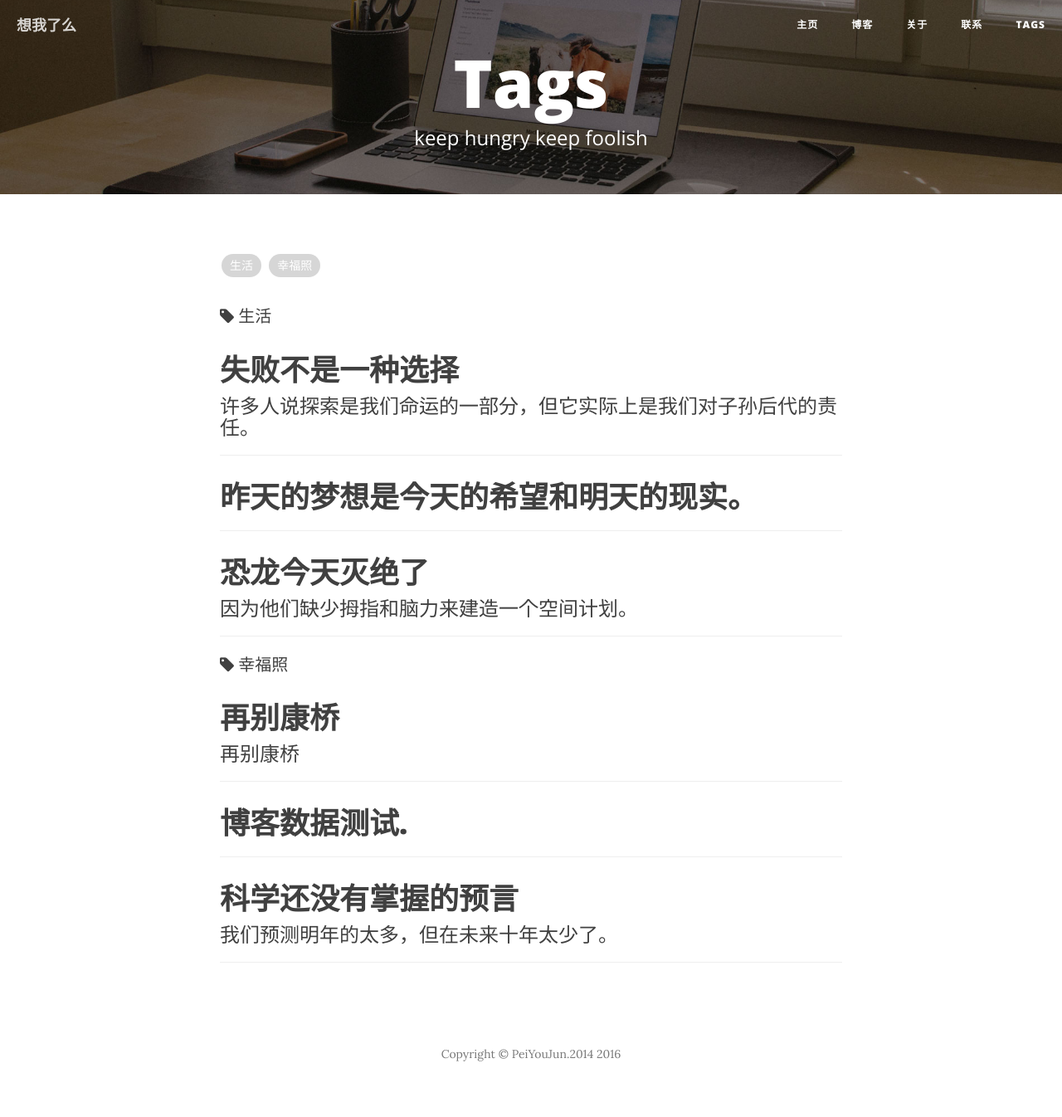
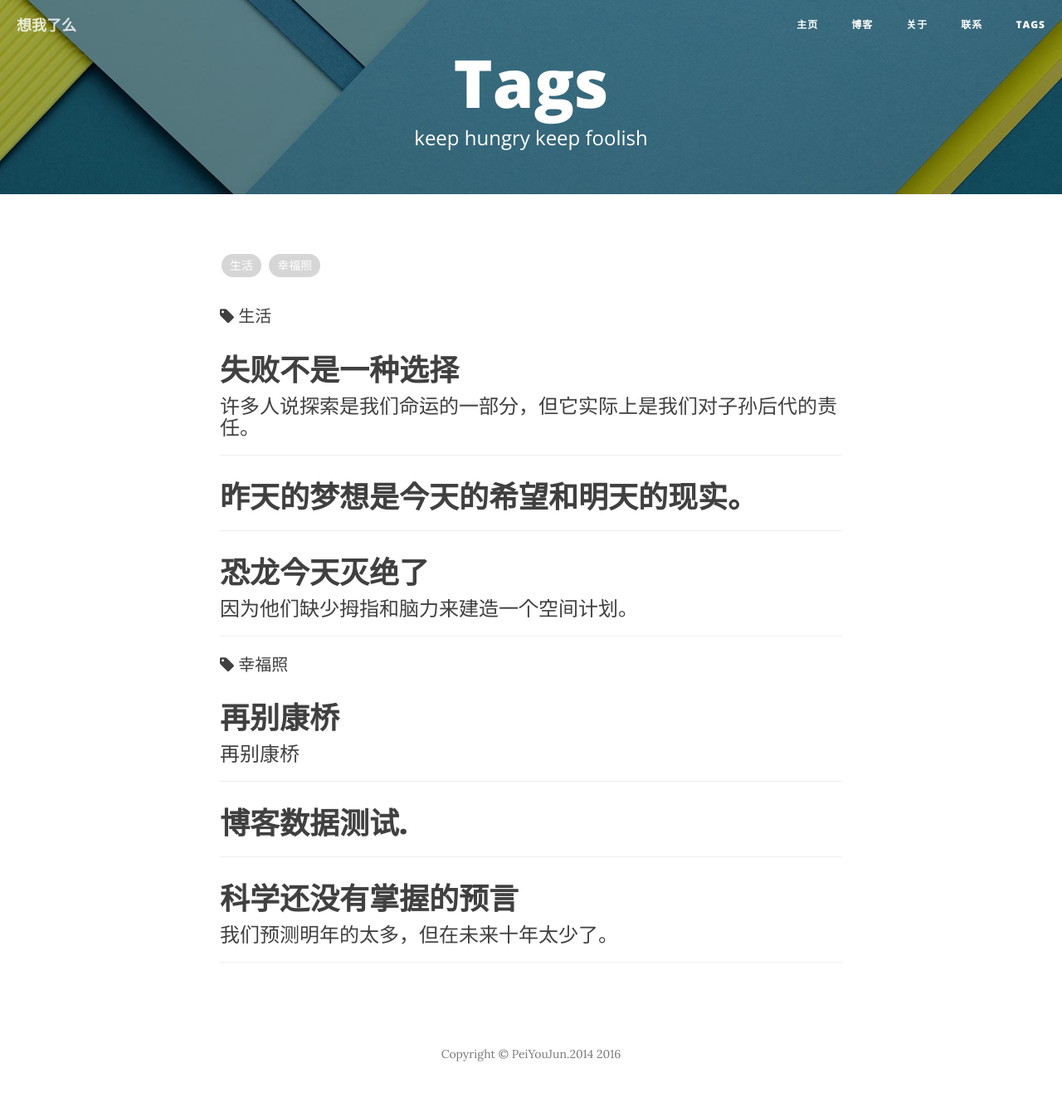
Before and after one commit to onelazyboy/onelazyboy.github.io, a Jekyll site: the page built from tags.html, in a window 1280 px wide. Shown: the whole page at 83% size. Built offline with Jekyll 4.4.1, drawn with Linux system fonts in a browser that asks for light colours; nearby versions of some CDN libraries.

Commit message:
webiSitev0.1.2.1

```diff
--- a/tags.html
+++ b/tags.html
@@ -2,6 +2,7 @@
 title: Tags
 layout: default
 description: keep hungry keep foolish
+header-img: "img/tag-bg.jpg"
 ---
 
 <!-- Page Header -->
```
Also changed, not shown: img/favicon.ico (added), img/tag-bg.jpg (added).
